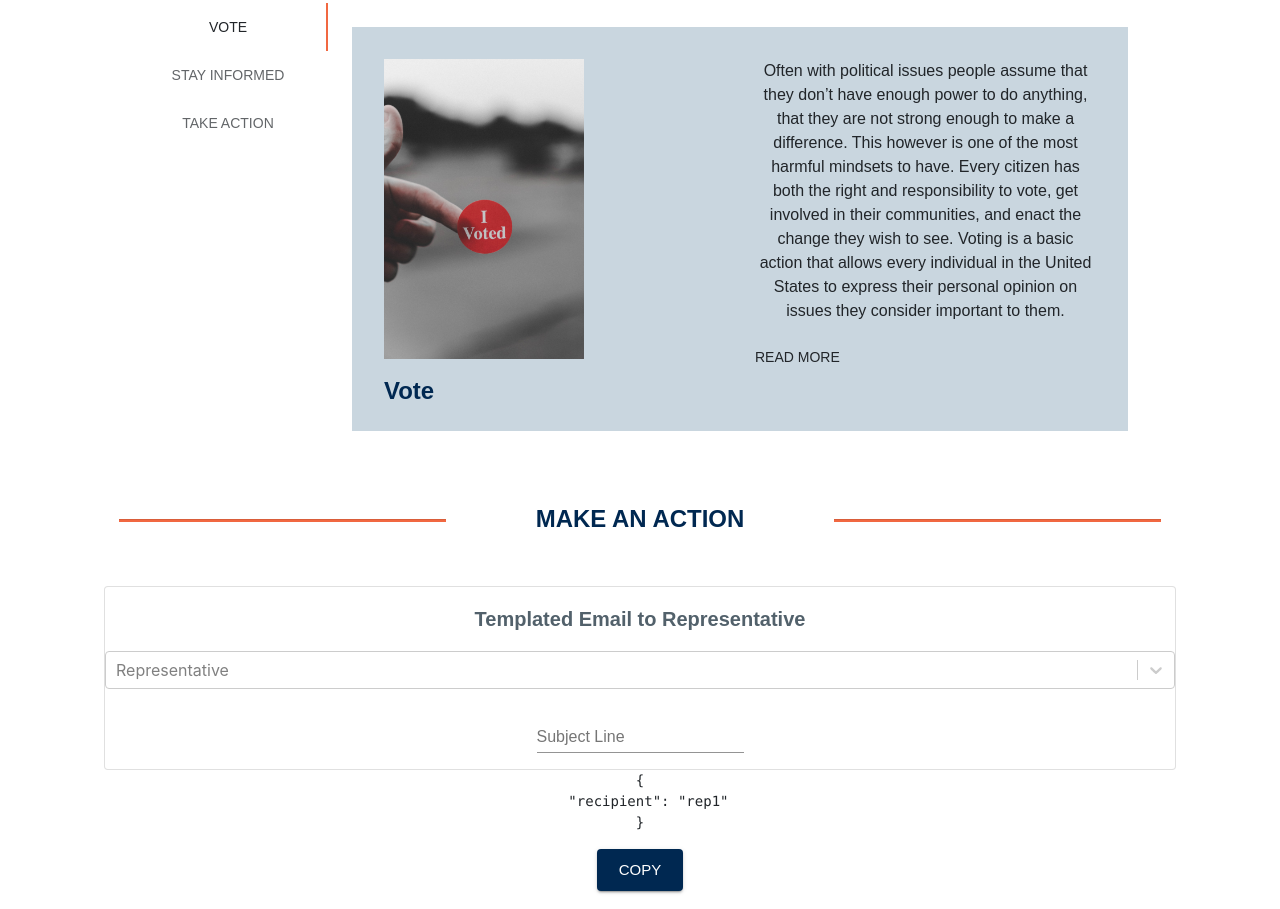
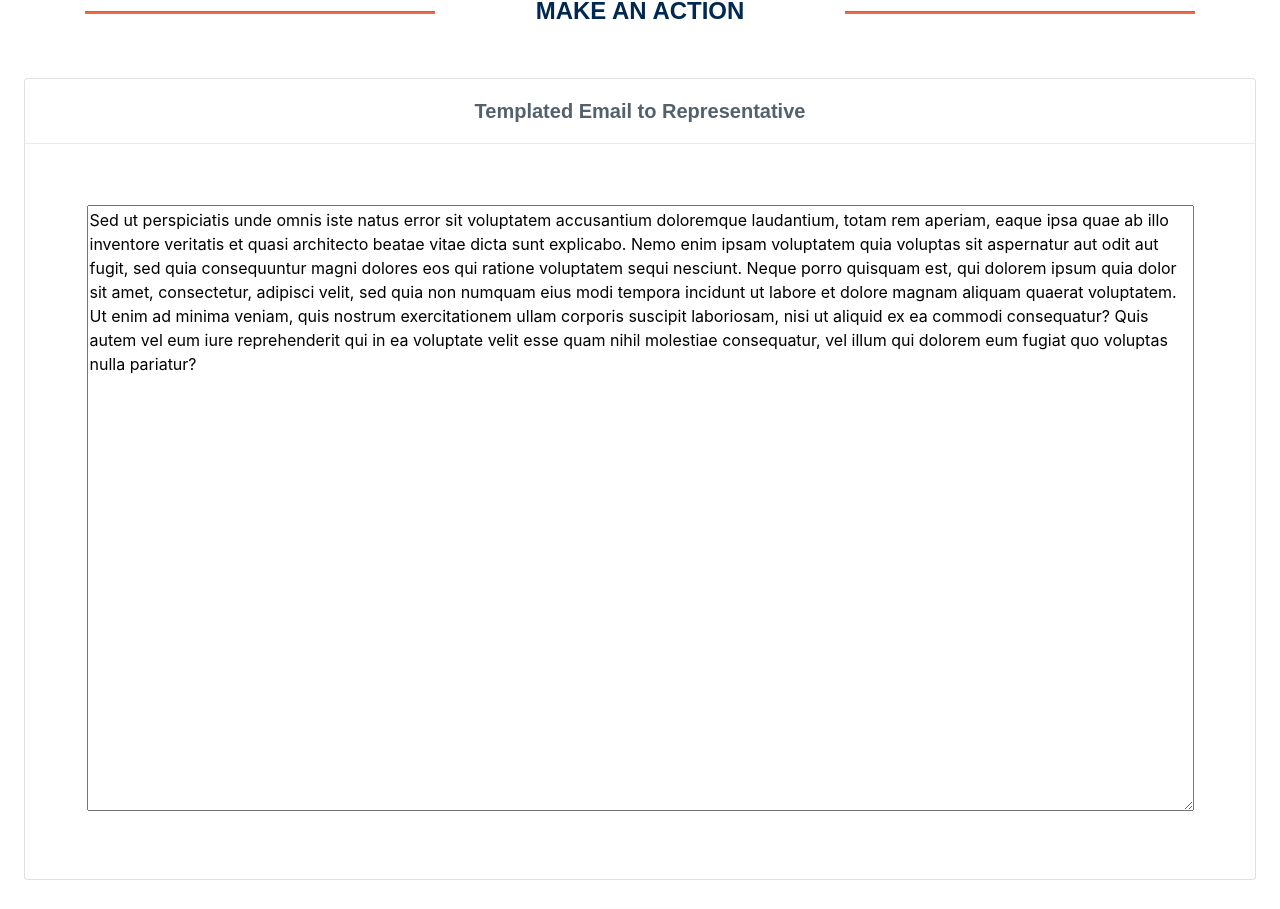
Before and after one commit to JhongHawan/CastAway, a React (Create React App) app in the folder frontend/: page /yourRole in a window 1280 px wide. Shown: the part 734-1643 px from the top of the page. Built offline with nearby package versions, Linux system fonts and the light colour scheme; a web font is replaced by a local one.

Commit message:
Finished templated email portion

```diff
--- a/frontend/src/App.js
+++ b/frontend/src/App.js
@@ -11,7 +11,7 @@
 import NavBar from './components/Navbar';
 import HomePage from './components/HomePage';
 import Terminology from './components/Terminology';
-import YourRole from './components/YourRole';
+import YourRole from './components/YourRole/YourRole';
 import Hero from './components/Hero';
 import Context from './components/Context';
 // import VettingProcess from './components/VettingProcess';
--- a/frontend/src/components/TemplatedEmail.js
+++ /dev/null
@@ -1,129 +0,0 @@
-import React from 'react';
-import { makeStyles } from '@material-ui/core/styles';
-import Grid from '@material-ui/core/Grid';
-import Card from '@material-ui/core/Card';
-import CardContent from '@material-ui/core/CardContent';
-import Box from '@material-ui/core/Box';
-import Button from '@material-ui/core/Button';
-import { Form, Field } from 'react-final-form'
-import Select from 'react-select';
-import Divider from '@material-ui/core/Divider';
-import Typography from '@material-ui/core/Typography';
-import TextField from '@material-ui/core/TextField';
-
-const useStyles = makeStyles(theme => ({
-  title: {
-    color: "#52616B"
-  }
-}));
-
-const TextFieldAdapter = ({ input, meta, ...rest }) => (
-  <TextField
-    {...input}
-    {...rest}
-    onChange={(event, value) => input.onChange(value)}
-    errorText={meta.touched ? meta.error : ''}
-  />
-)
-
-const ReactSelectAdapter = ({ input, ...rest }) => (
-  <Select
-    {...input}
-    {...rest}
-  searchable />
-);
-
-/**
- * ! Don't Really need the onSubmit and stuff I guess.
- * @param {*} ms
- */
-const sleep = ms => new Promise(resolve => setTimeout(resolve, ms))
-
-/**
- * TODO: Change this to copy the email later.
- * @param {*} values
- */
-const onSubmit = async values => {
-  await sleep(300)
-  window.alert(JSON.stringify(values, 0, 2))
-}
-
-const required = value => (value ? undefined : 'Required')
-
-function TemplatedEmail() {
-  const classes = useStyles();
-
-  const recipients = [
-    {
-      value: 'rep1',
-      label: 'Representative 1'
-    },
-    {
-      value: 'rep2',
-      label: 'Representative 2'
-    }
-  ]
-
-
-  return (
-    <Form
-        onSubmit={onSubmit}
-        render={({ handleSubmit, reset, submitting, pristine, values }) => (
-          <form onSubmit={handleSubmit}>
-                <Card variant="outlined">
-                  <CardContent>
-                    <Typography
-                      className={classes.title}
-                      variant="h6"
-                    >
-                      Templated Email to Representative
-                    </Typography>
-                  </CardContent>
-                  <Grid
-                    container alignItems="flex-start" spacing={2}
-                  >
-                    <Grid className={classes.recipient} item xs={12}>
-                      <Field
-                        name='recipient'
-                        defaultValue={'rep1'}
-                        placeholder='Representative'
-                        allowNull={false}
-                        component={ReactSelectAdapter}
-                        options={recipients}
-                      >
-                      </Field>
-                    </Grid>
-                    <Divider light/>
-                    <Grid className={classes.subject} item xs={12}>
-                      <Field
-                        name='subject'
-                        component={TextFieldAdapter}
-                        validate={required}
-                        label='Subject Line'
-                      >
-                      </Field>
-                    </Grid>
-                    <Divider light/>
-                    <Grid className={classes.textArea} item xs={12}>
-
-                    </Grid>
-                  </Grid>
-                </Card>
-            <pre>{JSON.stringify(values, 0, 2)}</pre>
-            <Button
-              color="primary"
-              size="large"
-              variant="contained"
-              onClick={onSubmit}
-            >
-              COPY
-            </Button>
-          </form>
-
-        )}
-    />
-
-  );
-}
-
-export default TemplatedEmail;
--- /dev/null
+++ b/frontend/src/components/YourRole/TemplatedEmail.js
@@ -0,0 +1,114 @@
+import React, { useRef, useState } from 'react';
+import { makeStyles } from '@material-ui/core/styles';
+import Grid from '@material-ui/core/Grid';
+import Card from '@material-ui/core/Card';
+import CardContent from '@material-ui/core/CardContent';
+import Button from '@material-ui/core/Button';
+import { Form, Field } from 'react-final-form'
+import Divider from '@material-ui/core/Divider';
+import Typography from '@material-ui/core/Typography';
+import { TextareaAutosize } from '@material-ui/core';
+
+const useStyles = makeStyles(theme => ({
+  title: {
+    color: "#52616B"
+  },
+  textArea: {
+    margin: '5% auto',
+    width: '90%'
+  },
+  copyButton: {
+    margin: '2.5%'
+  }
+}));
+/**
+ * ! Don't Really need the onSubmit if it's' not gonna be a form.
+ * @param {*} ms
+ */
+const sleep = ms => new Promise(resolve => setTimeout(resolve, ms))
+
+/**
+ * TODO: Change this to copy the email later.
+ * @param {*} values
+ */
+const onSubmit = async values => {
+  await sleep(300)
+  window.alert(JSON.stringify(values, 0, 2))
+}
+
+const required = value => (value ? undefined : 'Required')
+
+function TemplatedEmail() {
+  const classes = useStyles();
+
+  const [copySuccess, setCopySuccess] = useState('');
+  const textAreaRef = useRef(null);
+
+  const recipients = [
+    {
+      value: 'rep1',
+      label: 'Representative 1'
+    },
+    {
+      value: 'rep2',
+      label: 'Representative 2'
+    }
+  ]
+
+  function copyToClipboard(e) {
+    textAreaRef.current.select();
+    document.execCommand('copy');
+    e.target.focus();
+    setCopySuccess('Copied!');
+  };
+
+  return (
+    <Form
+        onSubmit={onSubmit}
+        render={({ handleSubmit, reset, submitting, pristine, values }) => (
+          <form onSubmit={handleSubmit}>
+                <Card variant="outlined">
+                  <CardContent>
+                    <Typography
+                      className={classes.title}
+                      variant="h6"
+                    >
+                      Templated Email to Representative
+                    </Typography>
+                  </CardContent>
+                  <Divider light />
+                  <Grid
+                    container
+                    spacing={2}
+                  >
+                    <Grid item xs={12}>
+                      <TextareaAutosize
+                        className={classes.textArea}
+                        ref={textAreaRef}
+                        rowsMin={25}
+                        placeholder='Type or edit your email here'
+                        defaultValue={
+                          "Sed ut perspiciatis unde omnis iste natus error sit voluptatem accusantium doloremque laudantium, totam rem aperiam, eaque ipsa quae ab illo inventore veritatis et quasi architecto beatae vitae dicta sunt explicabo. Nemo enim ipsam voluptatem quia voluptas sit aspernatur aut odit aut fugit, sed quia consequuntur magni dolores eos qui ratione voluptatem sequi nesciunt. Neque porro quisquam est, qui dolorem ipsum quia dolor sit amet, consectetur, adipisci velit, sed quia non numquam eius modi tempora incidunt ut labore et dolore magnam aliquam quaerat voluptatem. Ut enim ad minima veniam, quis nostrum exercitationem ullam corporis suscipit laboriosam, nisi ut aliquid ex ea commodi consequatur? Quis autem vel eum iure reprehenderit qui in ea voluptate velit esse quam nihil molestiae consequatur, vel illum qui dolorem eum fugiat quo voluptas nulla pariatur?"
+                        }
+                      />
+                    </Grid>
+                  </Grid>
+                </Card>
+            <Button
+              className={classes.copyButton}
+              color="primary"
+              size="large"
+              variant="contained"
+              onClick={copyToClipboard}
+            >
+              COPY
+            </Button>
+          </form>
+
+        )}
+    />
+
+  );
+}
+
+export default TemplatedEmail;
--- a/frontend/src/components/YourRole.js
+++ b/frontend/src/components/YourRole/YourRole.js
@@ -1,25 +1,28 @@
 import React from 'react';
 import { makeStyles } from '@material-ui/core/styles';
 import Grid from '@material-ui/core/Grid';
-import Divider from './Divider';
-import Hero from './Hero';
-import CallToAction from './CallToAction';
-import {useStyles} from './Styles';
+import Divider from '../Divider';
+import Hero from '../Hero';
+import CallToAction from '../CallToAction';
+import {useStyles} from '../Styles';
 import TemplatedEmail from './TemplatedEmail';
 import Container from '@material-ui/core/Container';
 
-const customStyles = makeStyles(() => ({
-
+const customStyles = makeStyles(theme => ({
+  heroTop: {
+    margin: theme.spacing(4)
+  }
 }));
 
 function YourRole() {
+  const customClasses = customStyles();
   const classes = useStyles();
 
   return (
     <div>
       <Hero
-        showCard={true}
-        sectionTitle={"\"No one puts their children in a boat unless the water is safer than the land\""}
+        showCard={false}
+        sectionTitle='Your Role'
         cardTitle="WHY DOES IT MATTER?"
         cardSubtitle="Subtitle Examples"
         cardBody="The only way to describe this situation while emphasizing its urgency is by calling it what it is, a crisis, a refugee crisis. This crisis is an ongoing global issue that requires immediate action from people who care enough to make a difference."
@@ -30,11 +33,11 @@
           align="center"
           justify="center"
           spacing={6}
-          className={classes.homeTopSpace}
         >
-          <Grid item xs={12}>
+          <Grid item xs={12}
+            className={customClasses.heroTop}
+          >
             <Divider title="HOW CAN YOU HELP" />
-            <CallToAction />
           </Grid>
           <Grid item xs={12}>
             <Divider title="MAKE AN ACTION" />
```
